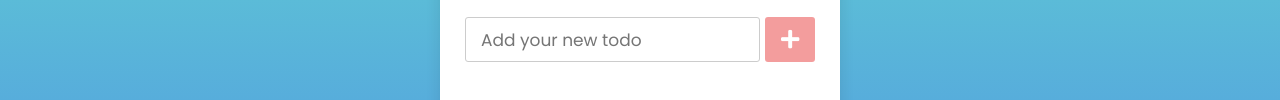
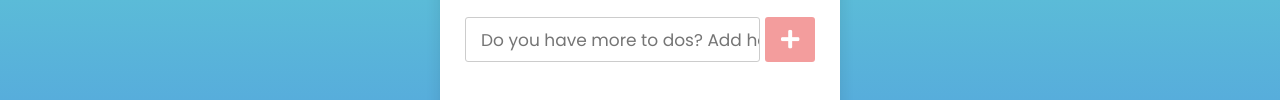
Before and after one commit to lpk229/lpk229.github.io, a plain HTML site: page index.html in a window 1280 px wide. Shown: the part 338-438 px from the top of the page. Drawn offline with Linux system fonts and the light colour scheme.

Commit message:
Update index.html

```diff
--- a/index.html
+++ b/index.html
@@ -10,7 +10,7 @@
   <div class="wrapper">
     <header>L, E & T App Updates</header>
     <div class="inputField">
-      <input type="text" placeholder="Add your new todo">
+      <input type="text" placeholder="Do you have more to dos? Add here.">
       <button><i class="fas fa-plus"></i></button>
     </div>
     <ul class="todoList">
```
